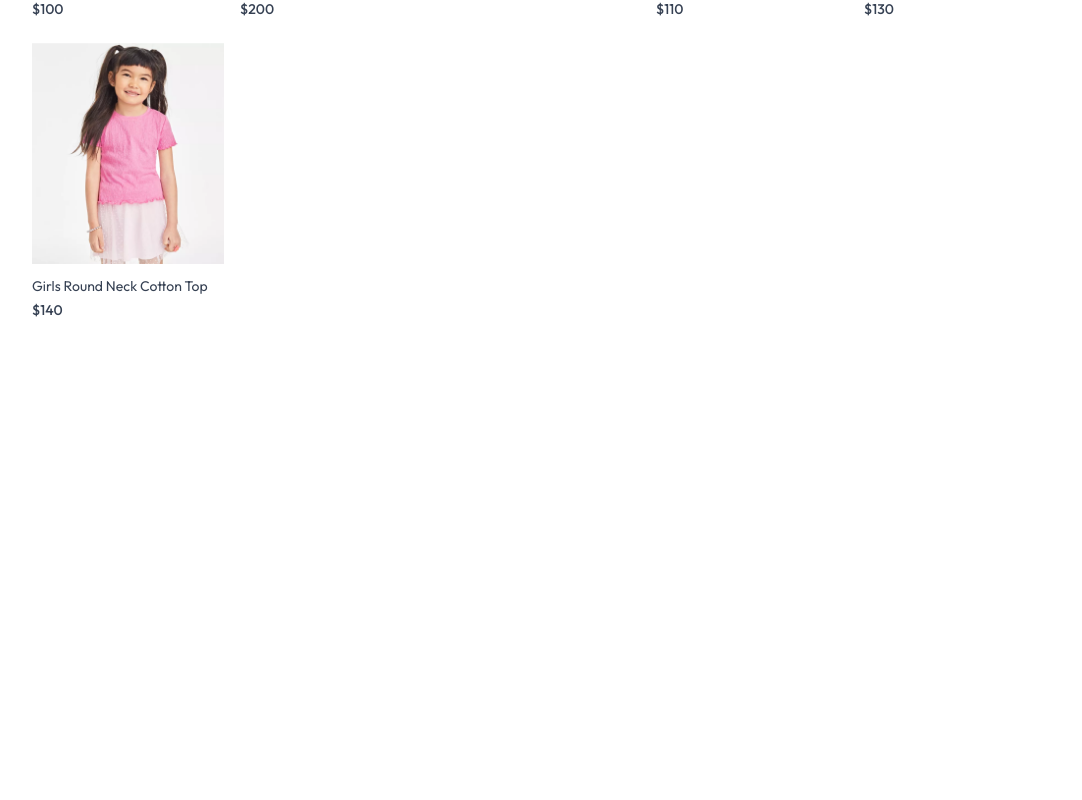
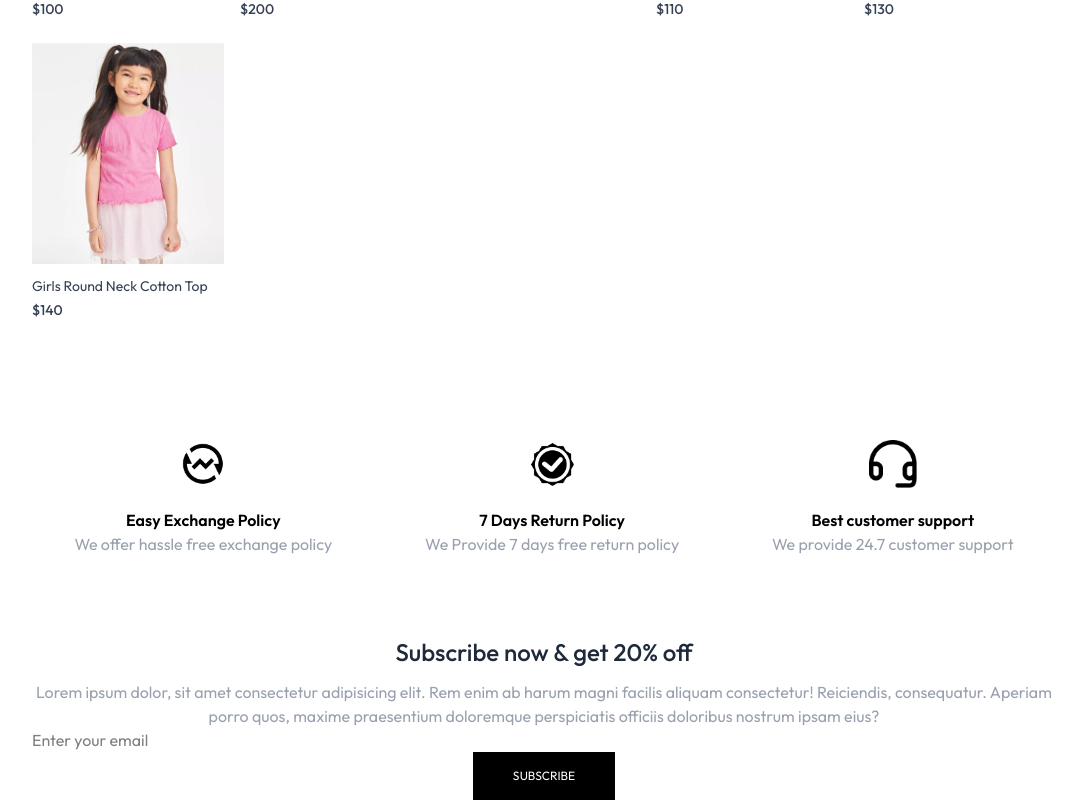
Before and after one commit to tsibeyeu/e-commerce, a React (Vite) app: page / in a window 1280 px wide. Shown: the part 1750-2550 px from the top of the page, without its empty margins (96-1178 px from the left). Before the commit the page ends 2110 px from the top, so only its background shows below. Built offline with nearby package versions, Linux system fonts and the light colour scheme.

Commit message:
newsletter added

```diff
--- /dev/null
+++ b/src/components/NewsLetterBox.jsx
@@ -0,0 +1,16 @@
+import React from 'react'
+
+const NewsLetterBox = () => {
+  return (
+    <div className='text-center'>
+        <p className='text-2xl font-medium text-gray-800'>Subscribe now & get 20% off</p>
+         <p className='text-gray-400 mt-3'>Lorem ipsum dolor, sit amet consectetur adipisicing elit. Rem enim ab harum magni facilis aliquam consectetur! Reiciendis, consequatur. Aperiam porro quos, maxime praesentium doloremque perspiciatis officiis doloribus nostrum ipsam eius?</p>
+         <form action="" >
+            <input type="email" className='w-full sm:flex-1 outline-none'  placeholder="Enter your email" required />
+            <button type='submit' className='bg-black text-white text-xs px-10 py-4'>SUBSCRIBE</button>
+         </form>
+    </div>
+  )
+}
+
+export default NewsLetterBox
--- /dev/null
+++ b/src/components/OurPolicy.jsx
@@ -0,0 +1,26 @@
+import React from 'react'
+import { assets } from '../assets/assets'
+
+const OurPolicy = () => {
+  return (
+    <div className='flex flex-col sm:flex-row justify-around gap-12 sm:gap-2 text-center py-20 text-xs sm:text-sm md:text-base text-gey-700'>
+      <div>
+        <img src={assets.exchange_icon} className='w-12 m-auto mb-5' alt="" />
+        <p className="font-semibold">Easy Exchange Policy</p>
+        <p className="text-gray-400">We offer hassle free exchange policy</p>
+      </div>
+      <div>
+        <img src={assets.quality_icon} className='w-12 m-auto mb-5' alt="" />
+        <p className="font-semibold">7 Days Return Policy</p>
+        <p className="text-gray-400">We Provide 7 days free return policy</p>
+      </div>
+      <div>
+        <img src={assets.support_img} className='w-12 m-auto mb-5' alt="" />
+        <p className="font-semibold">Best customer support</p>
+        <p className="text-gray-400">We provide 24.7 customer support</p>
+      </div>
+    </div>
+  )
+}
+
+export default OurPolicy
--- a/src/pages/Home.jsx
+++ b/src/pages/Home.jsx
@@ -2,6 +2,8 @@
 import Hero from '../components/Hero'
 import LatestCollection from '../components/LatestCollection'
 import BestSeller from '../components/BestSeller'
+import OurPolicy from '../components/OurPolicy'
+import NewsLetterBox from '../components/NewsLetterBox'
 
 const Home = () => {
   return (
@@ -9,6 +11,8 @@
       <Hero />
       <LatestCollection />
       <BestSeller />
+      <OurPolicy/>
+      <NewsLetterBox/>
     </div>
   )
 }
```
